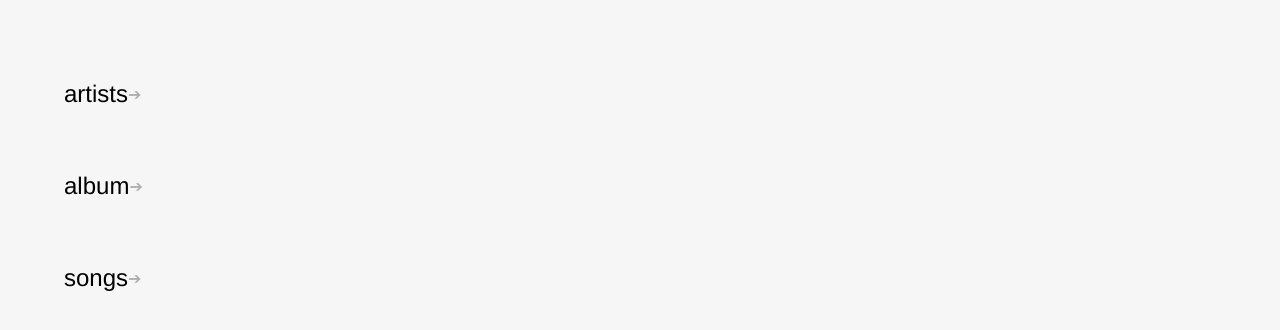
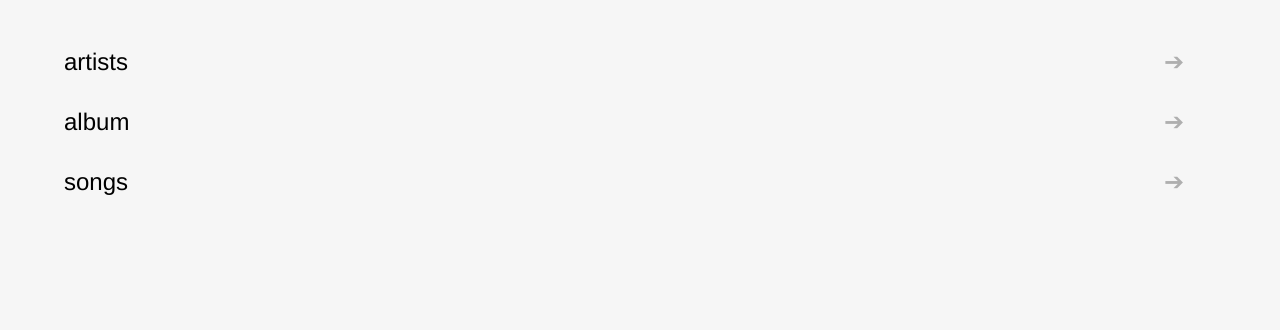
Before and after one commit to joscar11/chanel-menu-component, a React app: page / in a window 1280 px wide. Shown: the top 330 px of the page. Built offline with nearby package versions, Linux system fonts and the light colour scheme.

Commit message:
handle blue onclick + arrow to the right in MenuItem

```diff
--- a/src/components/Menu/Menu.module.scss
+++ b/src/components/Menu/Menu.module.scss
@@ -2,38 +2,74 @@
     padding: 2rem;
     background-color: #f6f6f6;
     min-height: 100vh;
+    height: 100vh;
+    overflow: hidden;
 }
 
 .menuList {
     list-style: none;
     padding: 0;
+    margin: 0;
 }
 
 .menuItem {
     display: flex;
     justify-content: space-between;
     align-items: center;
-    padding: 1rem;
+    padding: 1rem 2rem; // more padding
+    font-family: 'Helvetica Neue', Arial, sans-serif;
+    font-size: 1.5rem;
+    color: #000;
+    text-transform: lowercase;
     cursor: pointer;
+    transition:
+        background-color 0.3s,
+        color 0.3s;
+    position: relative; // important for arrow
 
     &:hover {
         background-color: #cbe9f9;
     }
+
+    &:active {
+        background-color: #b2e0f8;
+    }
+}
+
+.menuItemContent {
+    position: relative;
+    display: flex;
+    align-items: center;
+    width: 100%;
 }
 
 .menuItemLabel {
-    font-size: 1.5rem;
-    text-transform: lowercase;
+    flex: 1;
+    text-align: left;
 }
 
 .menuItemArrow {
+    position: absolute;
+    right: 2rem;
     color: #afafaf;
+    transition: color 0.3s;
+
+    .menuItem:hover & {
+        color: #000;
+    }
 }
 
 .arrowButton {
-    margin-bottom: 1rem;
     background: none;
     border: none;
     font-size: 1rem;
+    color: #afafaf;
+    margin-left: 1rem;
+    margin-bottom: 1rem;
     cursor: pointer;
+    transition: color 0.3s;
+
+    &:hover {
+        color: #000;
+    }
 }
--- a/src/components/Menu/Menu.tsx
+++ b/src/components/Menu/Menu.tsx
@@ -23,6 +23,7 @@ const Menu = ({ items }: MenuProps) => {
 
     const [currentItems, setCurrentItems] = useState<MenuItemType[]>(items);
     const [history, setHistory] = useState<MenuItemType[][]>([]);
+    const [selectedItemId, setSelectedItemId] = useState<number | null>(null);
 
     //! Handlers --------------------------------------------------------------------------
 
@@ -31,6 +32,7 @@ const Menu = ({ items }: MenuProps) => {
         if (item.children && item.children.length > 0) {
             setHistory((prev) => [...prev, currentItems]);
             setCurrentItems(item.children);
+            setSelectedItemId(item.id);
         }
     };
 
@@ -61,7 +63,7 @@ const Menu = ({ items }: MenuProps) => {
                     {currentItems.map((item, index) => (
                         <motion.li
                             key={item.id}
-                            className={styles.menuItem}
+                            className={`${styles.menuItem} ${selectedItemId === item.id ? styles.active : ''}`}
                             initial={{ opacity: 0, y: 10 }}
                             animate={{ opacity: 1, y: 0 }}
                             transition={{ delay: index * 0.05 }} // Staggered effect
--- a/src/components/Menu/MenuItem.tsx
+++ b/src/components/Menu/MenuItem.tsx
@@ -16,10 +16,10 @@ interface MenuItemProps {
 const MenuItem = ({ item, onClick }: MenuItemProps) => {
     //! Render ----------------------------------------------------------------------------
     return (
-        <li className={styles.menuItem} onClick={() => onClick(item)}>
+        <div className={styles.menuItemContent} onClick={() => onClick(item)}>
             <span className={styles.menuItemLabel}>{item.label}</span>
             {item.children && <span className={styles.menuItemArrow}>➔</span>}
-        </li>
+        </div>
     );
 };
 
```
